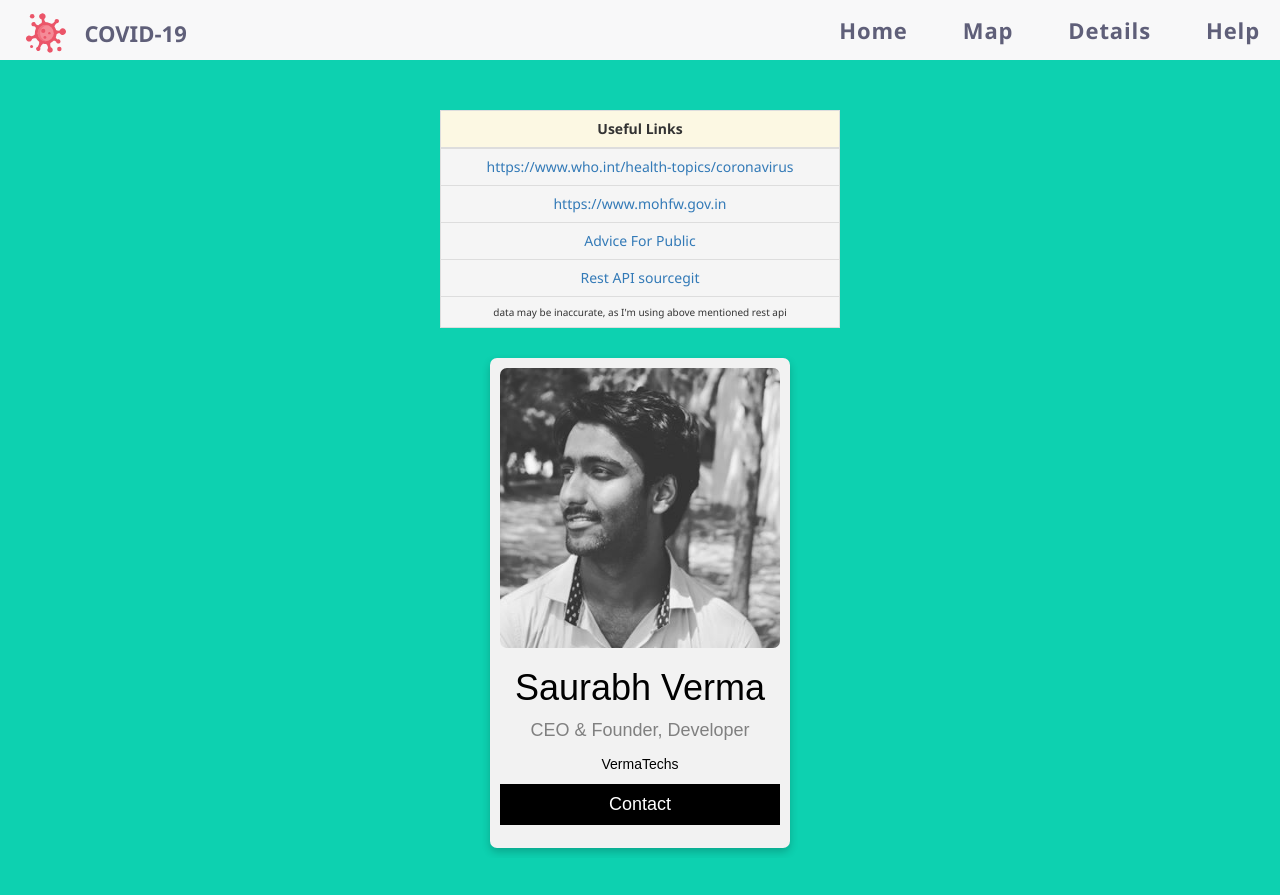
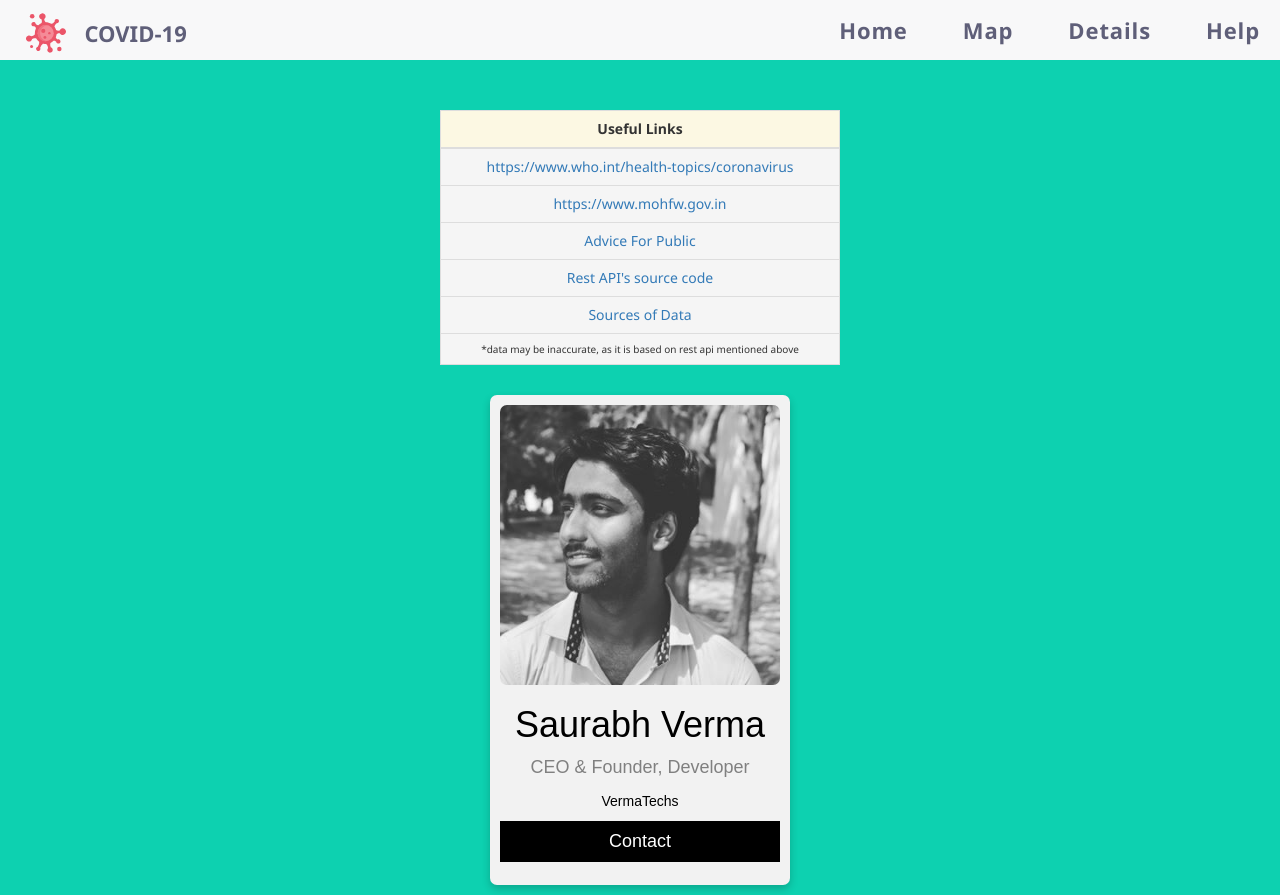
Before and after one commit to saurabhshalu/COVID-19, an Angular app: page /help in a window 1280 px wide. Before the commit the page ends 858 px from the top, so only its background shows below. Built offline with nearby package versions, Linux system fonts and the light colour scheme; a web font is replaced by a local one; what ng2-charts would draw is missing.

Commit message:
added sources

```diff
--- a/src/app/help/help.component.html
+++ b/src/app/help/help.component.html
@@ -17,10 +17,13 @@
                     <td><a href="https://www.who.int/emergencies/diseases/novel-coronavirus-2019/advice-for-public" target="_blank">Advice For Public</a></td>
                 </tr>
                 <tr class="active">
-                    <td><a href="https://github.com/novelcovid/api" target="_blank">Rest API sourcegit </a></td>
+                    <td><a href="https://github.com/novelcovid/api" target="_blank">Rest API's source code</a></td>
                 </tr>
                 <tr class="active">
-                    <td style="font-size: 10px;">data may be inaccurate, as I'm using above mentioned rest api</td>
+                    <td><a href="https://www.worldometers.info/coronavirus/#ref-1" target="_blank">Sources of Data</a></td>
+                </tr>
+                <tr class="active">
+                    <td style="font-size: 10px;">*data may be inaccurate, as it is based on rest api mentioned above</td>
                 </tr>
                 </tbody>
             </table>
```
